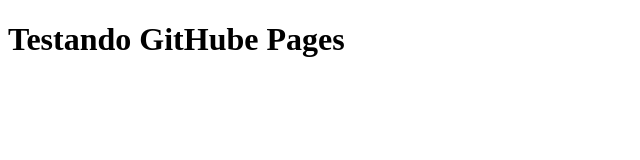
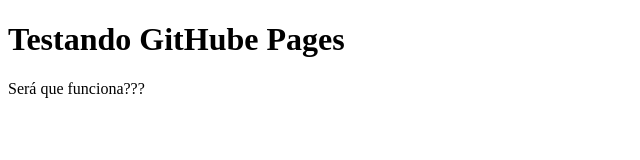
Before and after one commit to KauahsSantos/About-Me, a plain HTML site: page home/index.html in a window 1280 px wide. Shown: the whole page, without its empty margins (0-640 px from the left). Drawn offline with Linux system fonts and the light colour scheme.

Commit message:
Update index.html

```diff
--- a/home/index.html
+++ b/home/index.html
@@ -8,5 +8,6 @@
 <body>
     <!-- Fazer um site que trá um breve resumo de quem sou e terá todos os meus Links - Como se fosse um Linketre.e -->
     <h1>Testando GitHube Pages</h1>
+    <p>Será que funciona???</p>
 </body>
 </html>
```
